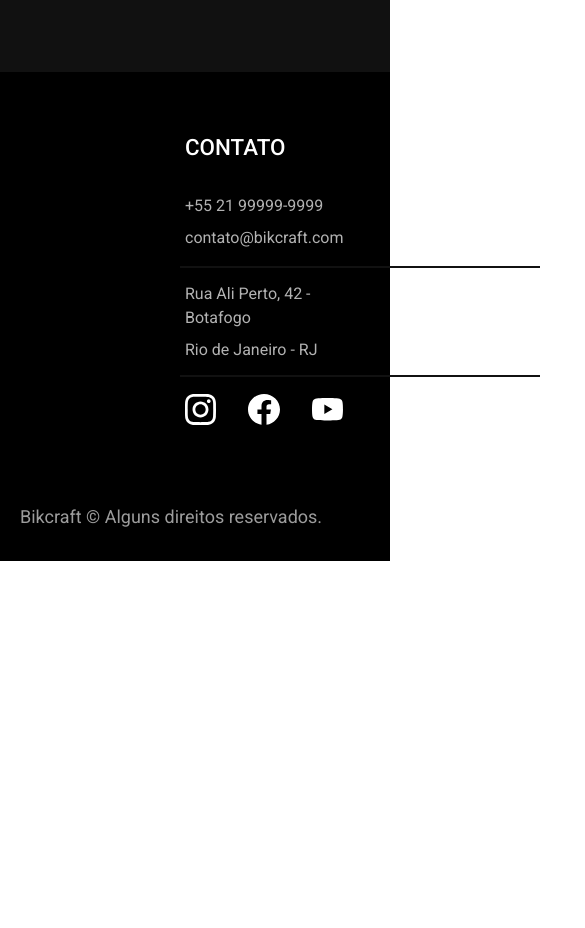
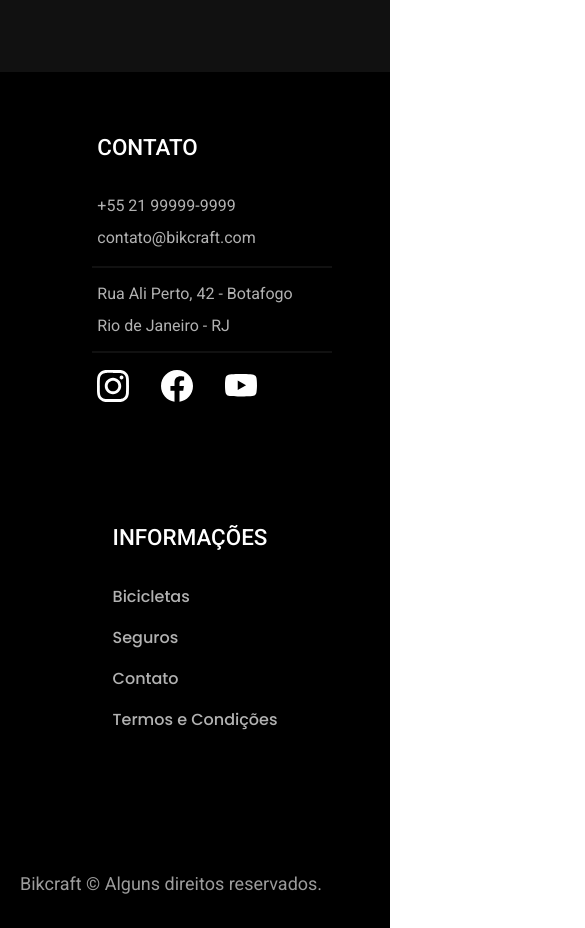
Before and after one commit to Janz7/Bikcraft, a plain HTML site: page index.html in a window 390 px wide. Shown: the part 4940-5868 px from the top of the page, 585 px wide, since content can reach past the window. Before the commit the page ends 5501 px from the top, so only its background shows below. Drawn offline with Linux system fonts and the light colour scheme.

Commit message:
Home page finished

```diff
--- a/css/global/footer.css
+++ b/css/global/footer.css
@@ -117,3 +117,68 @@
     line-height: 1.5rem;
   }
 }
+
+@media (max-width: 1150px) {
+  .informacoes-footer {
+    margin-left: 40px;
+  }
+
+  .num-email-footer::after {
+    width: 240px;
+    bottom: -18px;
+    left: -5px;
+  }
+
+  .endereco-footer::after {
+    width: 240px;
+    bottom: -15px;
+    left: -5px;
+  }
+
+  .container-principal-footer {
+    display: grid;
+    grid-template-columns: auto auto 1fr;
+    gap: 120px;
+  }
+}
+
+@media (max-width: 850px) {
+  .container-principal-footer {
+    grid-template-columns: auto auto;
+    gap: 60px;
+  }
+
+  .img-footer img {
+    display: none;
+  }
+
+  .informacoes-footer {
+    grid-row: 1;
+  }
+
+  .contato-footer {
+    grid-row: 1;
+  }
+}
+
+@media (max-width: 550px) {
+  .container-principal-footer {
+    grid-template-columns: 1fr;
+    gap: 120px;
+    justify-content: center;
+    justify-items: center;
+  }
+
+  .informacoes-footer {
+    grid-row: 2;
+    margin-left: 0px;
+  }
+
+  .contato-footer {
+    grid-row: 1;
+  }
+
+  .direitos-autorais {
+    margin-top: 20px;
+  }
+}
```
